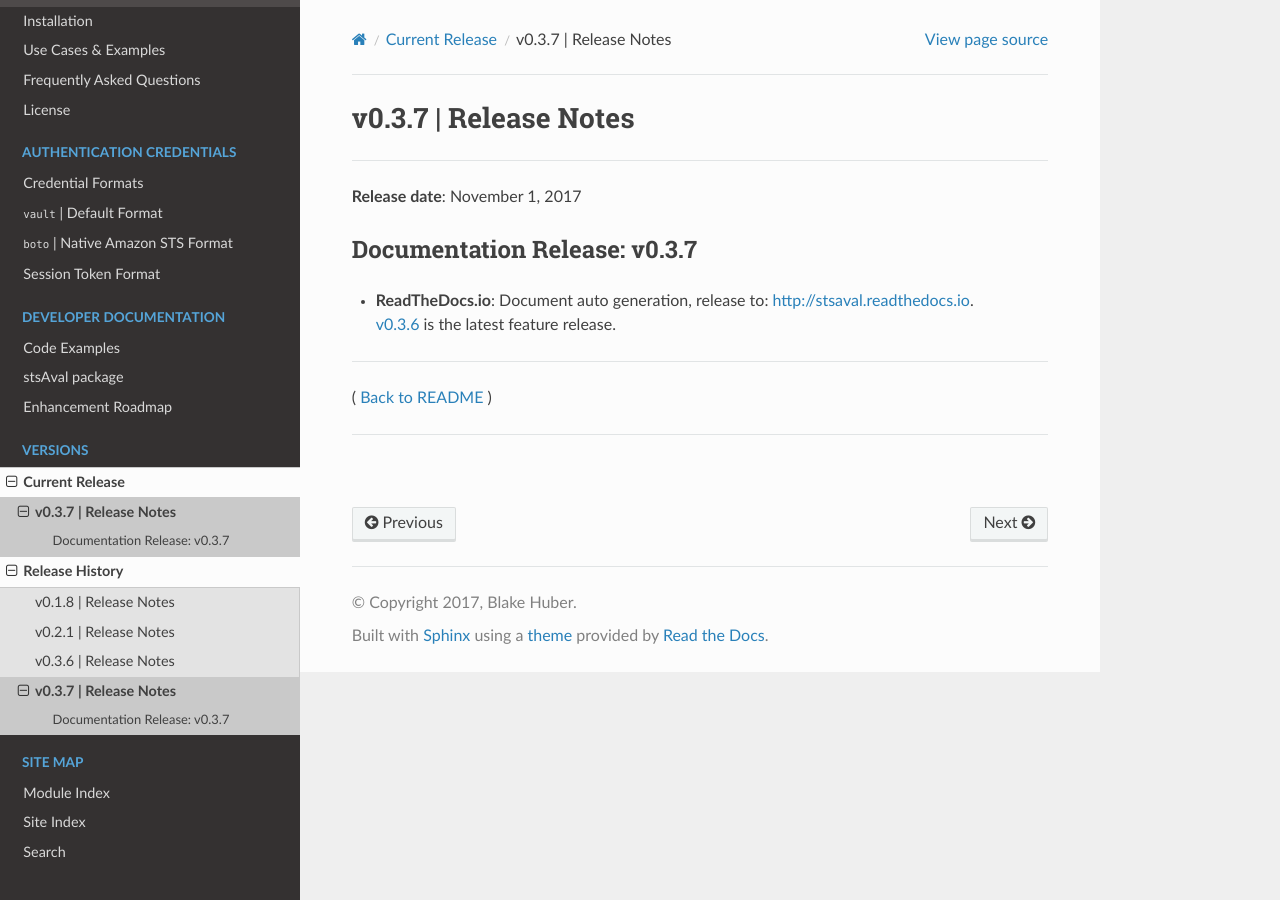
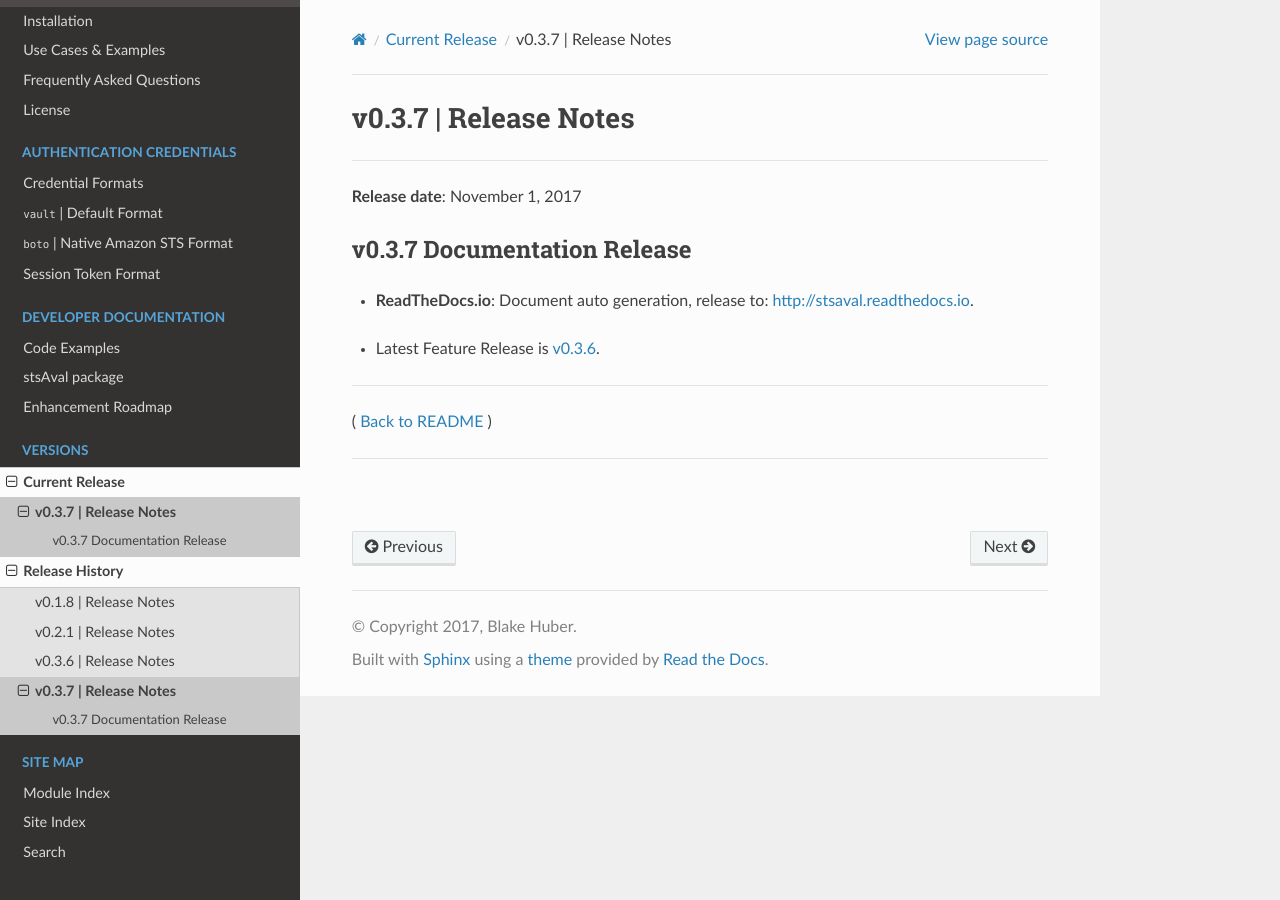
Before and after one commit to fstab50/stslib, a Sphinx documentation site: the page built from docs/releases/release_v0.3.7.rst, in a window 1280 px wide. Built offline with Sphinx 7.4.7 and the Read the Docs theme 2.0.0, drawn with Linux system fonts in a browser that asks for light colours; pages that are not in the unit, such as notebooks, are missing from menus.

Commit message:
releases/release_v0.3.7.rst

```diff
--- a/docs/releases/release_v0.3.7.rst
+++ b/docs/releases/release_v0.3.7.rst
@@ -7,11 +7,12 @@
 **Release date**: November 1, 2017
 
 
-Documentation Release: v0.3.7
+v0.3.7 Documentation Release
 ------------------------------
 
 -  | **ReadTheDocs.io**: Document auto generation, release to: http://stsaval.readthedocs.io.
-   | `v0.3.6 <./release_v0.3.6.html>`__ is the latest feature release.
+
+-  | Latest Feature Release is `v0.3.6 <./release_v0.3.6.html>`__.
 
 
 --------------
```
